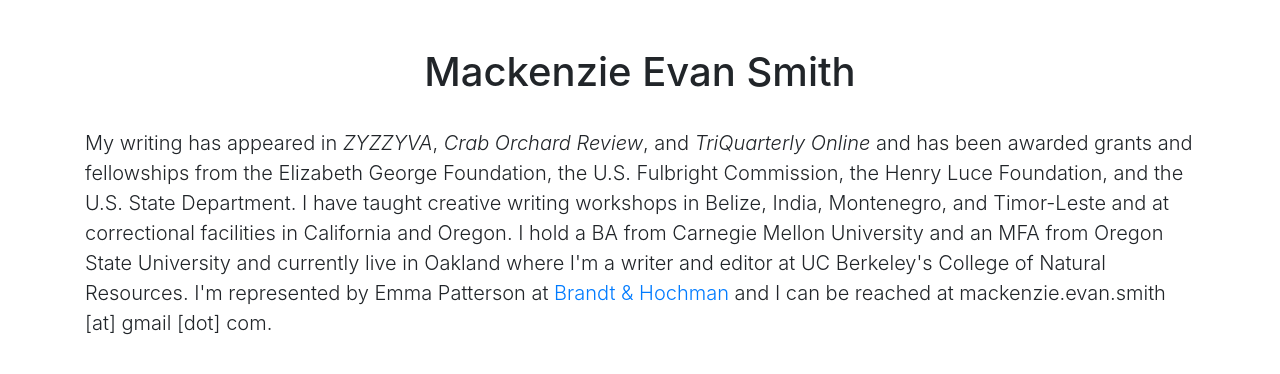
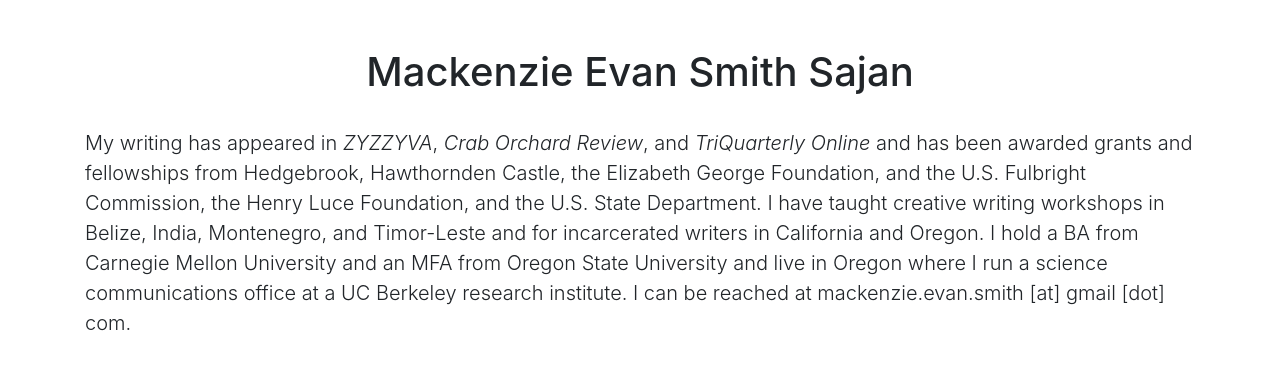
Before and after one commit to sendsent/mackenzie-evan-smith, a website: page index.html in a window 1280 px wide. Drawn offline with Linux system fonts and the light colour scheme.

Commit message:
Update index.html
made edits - took out Emma agent and made few residency additions.

```diff
--- a/index.html
+++ b/index.html
@@ -21,13 +21,11 @@
     <div class="container">
       <div class="row">
         <div class="col-lg-12 text-center">
-          <h1 class="mt-5">Mackenzie Evan Smith</h1><br>
+          <h1 class="mt-5">Mackenzie Evan Smith Sajan</h1><br>
           <p class="lead text-left">My writing has appeared in <i>ZYZZYVA</i>, <i>Crab Orchard Review</i>, and <i>TriQuarterly Online</i>
-            and has been awarded grants and fellowships from the Elizabeth George Foundation, the U.S. Fulbright Commission,  the Henry Luce Foundation,
-            and the U.S. State Department. I have taught creative writing workshops in Belize, India, Montenegro, and Timor-Leste and at correctional facilities in California
-             and Oregon. I hold a BA from Carnegie Mellon University and an MFA from Oregon State University and currently live in Oakland where I'm a writer and editor at
-             UC Berkeley's College of Natural Resources. I'm represented by Emma Patterson at <a href="https://brandthochman.com">Brandt & Hochman</a>
-             and I can be reached at mackenzie.evan.smith [at] gmail [dot] com.
+            and has been awarded grants and fellowships from Hedgebrook, Hawthornden Castle, the Elizabeth George Foundation, and the U.S. Fulbright Commission, the Henry Luce Foundation,
+            and the U.S. State Department. I have taught creative writing workshops in Belize, India, Montenegro, and Timor-Leste and for incarcerated writers in California and Oregon. I hold a BA from Carnegie Mellon University and an MFA from Oregon State University and live in Oregon where I run a science communications office at a UC Berkeley research institute.
+            I can be reached at mackenzie.evan.smith [at] gmail [dot] com.
           </p>
         </div>
       </div>
```
